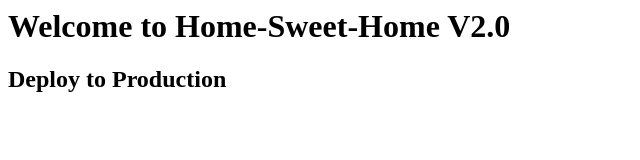
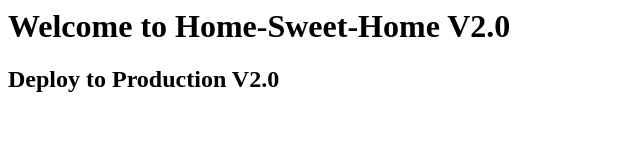
Before and after one commit to pnv02129/website, a plain HTML site: page index.html in a window 1280 px wide. Shown: the full height of the page, 0-640 px from the left. Drawn offline with Linux system fonts and the light colour scheme.

Commit message:
Production version 2.0

```diff
--- a/index.html
+++ b/index.html
@@ -2,6 +2,6 @@
 	<title>Jenkins CI/CD Pipeline</title>
 	<body>
 		<h1> Welcome to Home-Sweet-Home V2.0</h1>
-		<h2> Deploy to Production </h2>
+		<h2> Deploy to Production V2.0</h2>
 	</body>
 </html>
```
